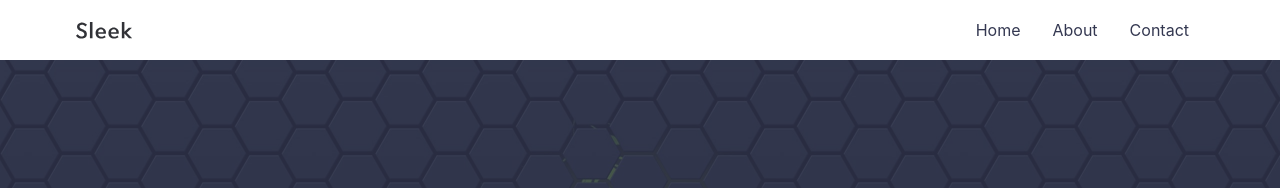
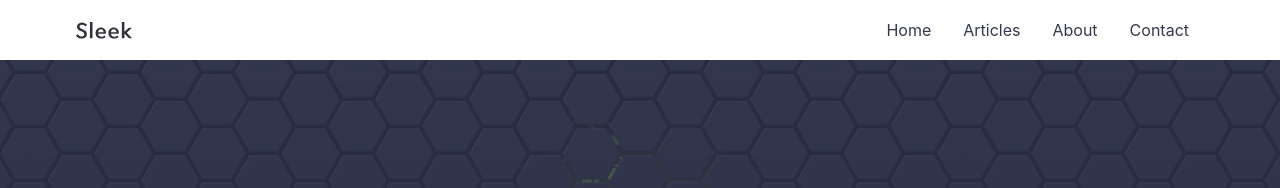
Before and after one commit to android-code/android-code.github.io, a Jekyll site: the page built from index.html, in a window 1280 px wide and 900 px high. Shown: the top 188 px of the window. Built offline with Jekyll 4.4.1, drawn with Linux system fonts in a browser that asks for light colours; the list of posts is cut into pages by our own code.

Commit message:
articles page added and missing site.data fixed

```diff
--- a/_includes/footer.html
+++ b/_includes/footer.html
@@ -2,20 +2,20 @@
   <div class="container">
 
     <nav class="social">
-      {% if site.social.github %}
-        <a class="social__link" target="_blank" rel="noopener noreferrer" href="https://github.com/{{ site.social.github }}">
+      {% if site.data.social.github %}
+        <a class="social__link" target="_blank" rel="noopener noreferrer" href="https://github.com/{{ site.data.social.github }}">
           <i class='fa fa-github fa-2x'></i>
         </a>
       {% endif %}
 
-      {% if site.social.twitter %}
-        <a class="social__link" target="_blank" rel="noopener noreferrer" href="https://www.twitter.com/{{ site.social.twitter }}">
+      {% if site.data.social.twitter %}
+        <a class="social__link" target="_blank" rel="noopener noreferrer" href="https://www.twitter.com/{{ site.data.social.twitter }}">
           <i class='fa fa-twitter fa-2x'></i>
         </a>
       {% endif %}
 
-      {% if site.social.facebook %}
-        <a class="social__link" target="_blank" rel="noopener noreferrer" href="https://www.facebook.com/{{ site.social.facebook }}">
+      {% if site.data.social.facebook %}
+        <a class="social__link" target="_blank" rel="noopener noreferrer" href="https://www.facebook.com/{{ site.data.social.facebook }}">
           <i class='fa fa-facebook fa-2x'></i>
         </a>
       {% endif %}
--- a/_includes/header.html
+++ b/_includes/header.html
@@ -1,25 +1,29 @@
 <header class="header" itemscope itemtype="http://schema.org/SiteNavigationElement" aria-label="Main navigation">
   <div class="container">
     <div class="header__inner">
+
       <a class="header__logo" href="{{ '/' | relative_url }}">
         <div class="header__logo--container">
           {% include assets/logo.svg %}
         </div>
       </a>
+
       <nav class="header__links">
         <div class="container header__links-wrapper">
           <a class="header__link" href="{{ '/' | relative_url }}" itemprop="url"><span itemprop="name">Home</span></a>
+          <a class="header__link" href="{{ '/articles' | relative_url }}" itemprop="url"><span itemprop="name">Articles</span></a>
           <a class="header__link" href="{{ '/about' | relative_url }}" itemprop="url"><span itemprop="name">About</span></a>
-          <a class="header__link" href="{{ '/contact' | relative_url }}" itemprop="url">
-            <span itemprop="name">Contact</span>
+          <a class="header__link" href="{{ '/contact' | relative_url }}" itemprop="url"><span itemprop="name">Contact</span>
           </a>
         </div>
       </nav>
+
       <div class="header__toggle">
         <span></span>
         <span></span>
         <span></span>
       </div>
+
     </div>
   </div>
 </header>
```
Also changed, not shown: _pages/articles.md (added, +7 -0 lines).
